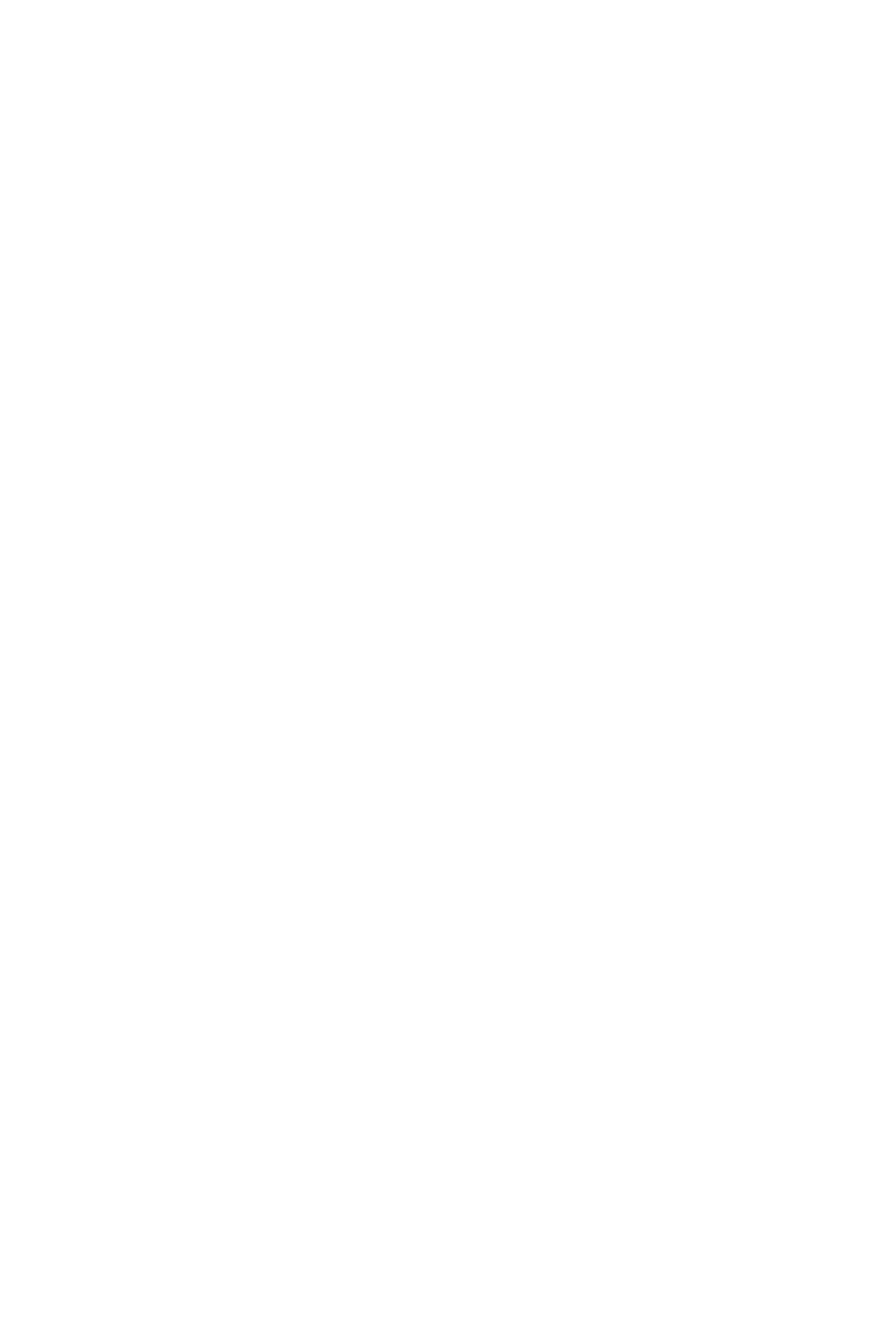
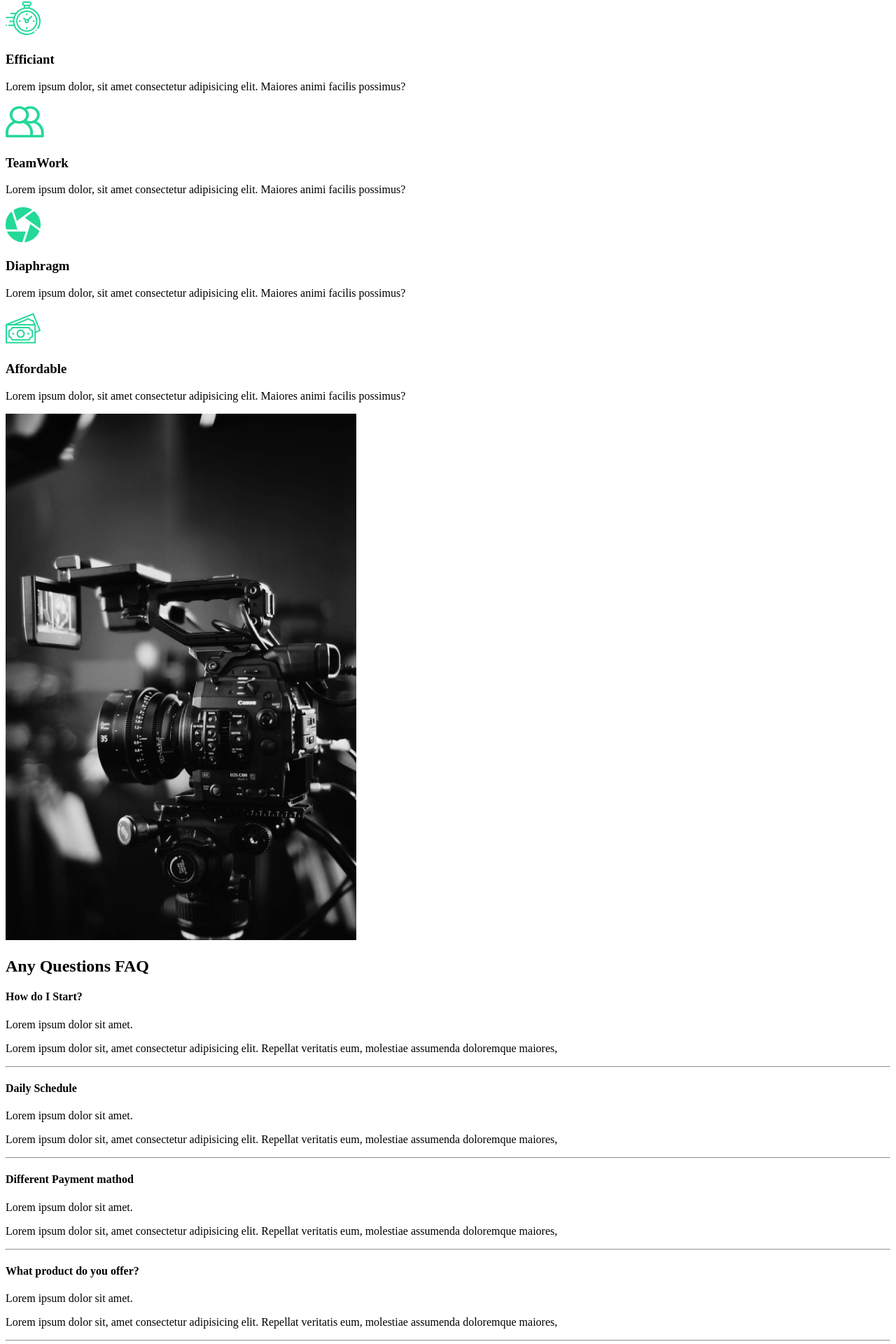
Before and after one commit to SaikatDEV/react-my-website, a React (Create React App) app: page / in a window 1280 px wide. Shown: the part 1057-2977 px from the top of the page at 70% size. Before the commit the page ends 1000 px from the top, so only its background shows below. Built offline with nearby package versions, Linux system fonts and the light colour scheme.

Commit message:
4. Faq Section

```diff
--- /dev/null
+++ b/src/components/FaqSection.js
@@ -0,0 +1,61 @@
+import React from "react";
+
+const FaqSection = () => {
+  return (
+    <div className="faq">
+      <h2>
+        Any Questions <span>FAQ</span>
+      </h2>
+
+      <div className="question">
+        <h4>How do I Start?</h4>
+        <div className="answer">
+          <p>Lorem ipsum dolor sit amet.</p>
+          <p>
+            Lorem ipsum dolor sit, amet consectetur adipisicing elit. Repellat
+            veritatis eum, molestiae assumenda doloremque maiores,
+          </p>
+        </div>
+        <hr />
+      </div>
+
+      <div className="question">
+        <h4>Daily Schedule</h4>
+        <div className="answer">
+          <p>Lorem ipsum dolor sit amet.</p>
+          <p>
+            Lorem ipsum dolor sit, amet consectetur adipisicing elit. Repellat
+            veritatis eum, molestiae assumenda doloremque maiores,
+          </p>
+        </div>
+        <hr />
+      </div>
+
+      <div className="question">
+        <h4>Different Payment mathod</h4>
+        <div className="answer">
+          <p>Lorem ipsum dolor sit amet.</p>
+          <p>
+            Lorem ipsum dolor sit, amet consectetur adipisicing elit. Repellat
+            veritatis eum, molestiae assumenda doloremque maiores,
+          </p>
+        </div>
+        <hr />
+      </div>
+
+      <div className="question">
+        <h4>What product do you offer?</h4>
+        <div className="answer">
+          <p>Lorem ipsum dolor sit amet.</p>
+          <p>
+            Lorem ipsum dolor sit, amet consectetur adipisicing elit. Repellat
+            veritatis eum, molestiae assumenda doloremque maiores,
+          </p>
+        </div>
+        <hr />
+      </div>
+    </div>
+  );
+};
+
+export default FaqSection;
--- /dev/null
+++ b/src/components/ServicesSection.js
@@ -0,0 +1,66 @@
+import React from "react";
+// import icons
+import clock from "../img/clock.svg";
+import diaPhragm from "../img/diaphragm.svg";
+import money from "../img/money.svg";
+import teamwork from "../img/teamwork.svg";
+import home2 from "../img/home2.png";
+
+const ServicesSection = () => {
+  return (
+    <div className="services">
+      <div className="description">
+        <h2>
+          high <span>quality</span>services
+        </h2>
+        <div className="cards">
+          <div className="card">
+            <div className="icon">
+              <img src={clock} alt="icon" />
+              <h3>Efficiant</h3>
+            </div>
+            <p>
+              Lorem ipsum dolor, sit amet consectetur adipisicing elit. Maiores
+              animi facilis possimus?
+            </p>
+          </div>
+          <div className="card">
+            <div className="icon">
+              <img src={teamwork} alt="icon" />
+              <h3>TeamWork</h3>
+            </div>
+            <p>
+              Lorem ipsum dolor, sit amet consectetur adipisicing elit. Maiores
+              animi facilis possimus?
+            </p>
+          </div>
+          <div className="card">
+            <div className="icon">
+              <img src={diaPhragm} alt="icon" />
+              <h3>Diaphragm</h3>
+            </div>
+            <p>
+              Lorem ipsum dolor, sit amet consectetur adipisicing elit. Maiores
+              animi facilis possimus?
+            </p>
+          </div>
+          <div className="card">
+            <div className="icon">
+              <img src={money} alt="icon" />
+              <h3>Affordable</h3>
+            </div>
+            <p>
+              Lorem ipsum dolor, sit amet consectetur adipisicing elit. Maiores
+              animi facilis possimus?
+            </p>
+          </div>
+        </div>
+      </div>
+      <div className="image">
+        <img src={home2} />
+      </div>
+    </div>
+  );
+};
+
+export default ServicesSection;
--- a/src/pages/AboutUs.js
+++ b/src/pages/AboutUs.js
@@ -1,9 +1,17 @@
 import React from "react";
 // page Components
 import AboutSection from "../components/AboutSection";
+import ServicesSection from "../components/ServicesSection";
+import FaqSection from "../components/FaqSection";
 
 const AboutUs = () => {
-  return <AboutSection />;
+  return (
+    <>
+      <AboutSection />
+      <ServicesSection />
+      <FaqSection />
+    </>
+  );
 };
 
 export default AboutUs;
```
